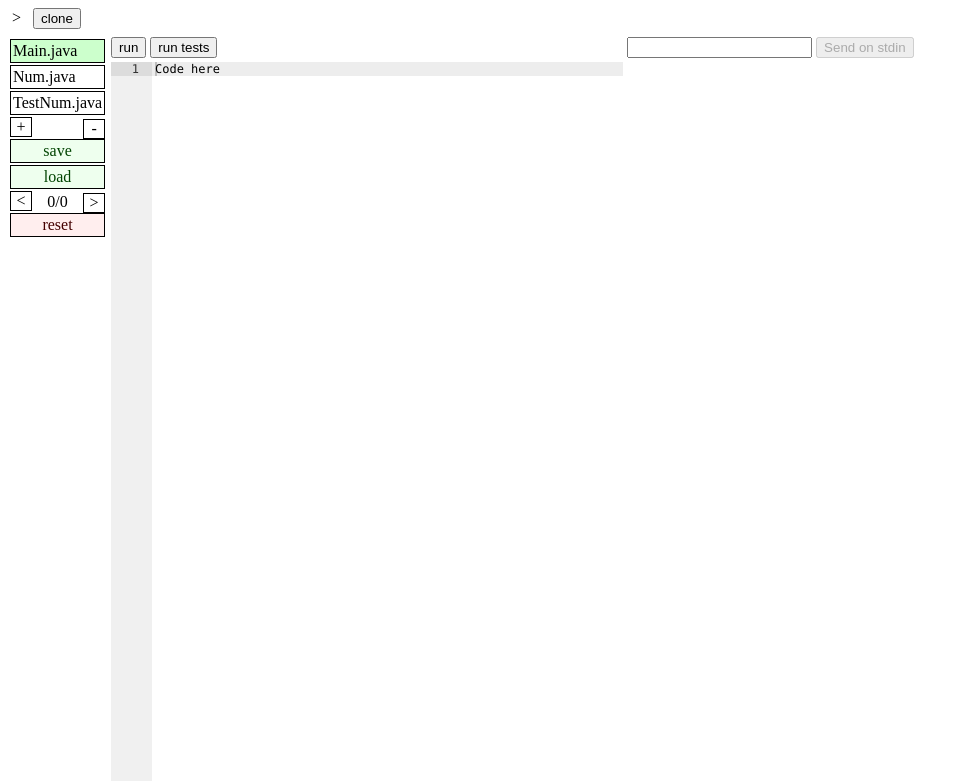
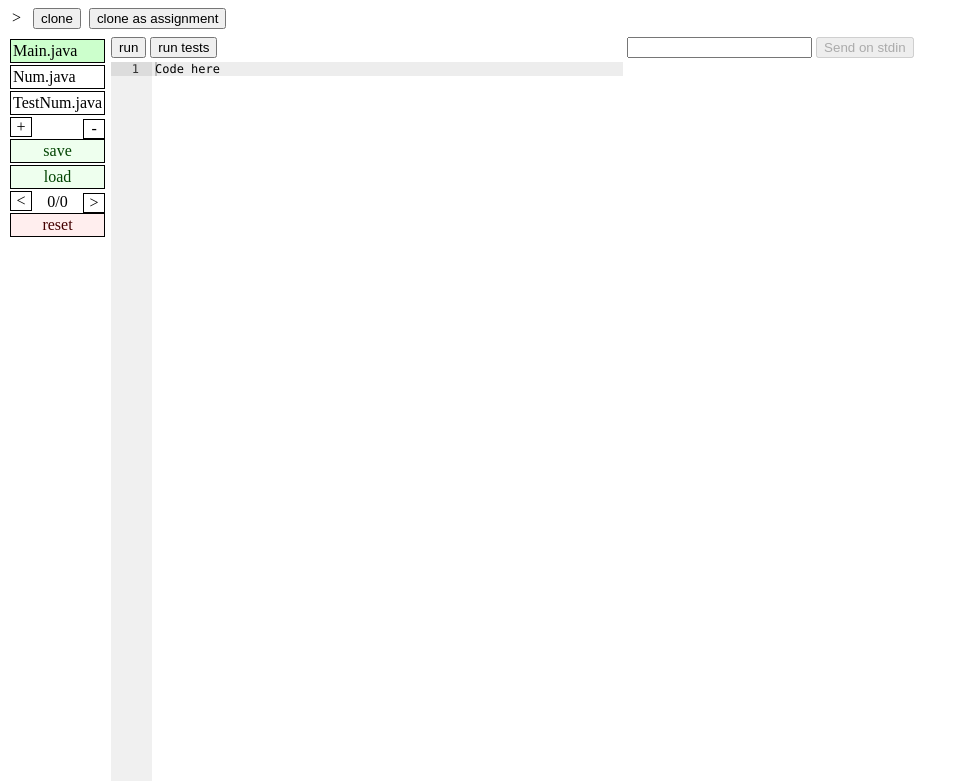
Before and after one commit to edanaher/idecl, a Flask app: template executors/simplejava/templates/editor.html in a window 1280 px wide. Shown: the top 781 px of the page, without its empty margins (0-967 px from the left). Run offline with Flask 3, Linux system fonts and the light colour scheme; the template is opened without the code that fills it, so the values that code supplies are empty; parts of the project's set-up code (start-up, migrations or seed data) failed here and were passed over; some libraries are stand-ins or nearby versions.

Commit message:
Clone assignment, hiding test files.

```diff
--- a/client/main.css
+++ b/client/main.css
@@ -171,3 +171,8 @@
   display: inline-block;
   margin-left: 4px;
 }
+
+#cloneassignment {
+  display: inline-block;
+  margin-left: 4px;
+}
--- a/client/main.js
+++ b/client/main.js
@@ -710,25 +710,29 @@ var resetFiles = function() {
   initFiles();
 }
 
-var cloneProject = function(from, to) {
-  var files = localStorage.getItem("files|" + from);
-  localStorage.setItem("files|" + to, files);
-  for (var f in JSON.parse(files)) {
+var cloneProject = function(from, to, assignment) {
+  var files = JSON.parse(localStorage.getItem("files|" + from));
+  localStorage.setItem("files|" + to, JSON.stringify(files));
+  for (var f in files) {
     var contents = localStorage.getItem("files|" + from + "|" + f);
     localStorage.setItem("files|" + to + "|" + f, contents);
+    if (assignment) {
+      if (files[f].startsWith("Test") || files[f].endsWith("Test.java") || files[f].endsWith("Tests.java"))
+        localStorage.setItem("attrs|" + to + "|" + f, "h");
+    }
   }
   // TODO: Link to specific history number to track pre-clone history
   localStorage.setItem("cloned|" + to, from + "|" + 0);
 }
 
-var cloneProjectInit = function() {
+var cloneProjectInit = function(assignment) {
   var name = prompt("What is the new project name?");
 
   var xhr = new XMLHttpRequest();
   xhr.open("POST", "/classrooms/" + classroom_id + "/projects", true);
   xhr.onload = function() {
     var pid = xhr.response;
-    cloneProject(projectId(), pid);
+    cloneProject(projectId(), pid, assignment);
     alert("Cloned to project " + name);
   };
   var formdata = new FormData();
@@ -776,6 +780,10 @@ var initFiles = function() {
 
   var opened = false;
   for(f in filenames) {
+    var attrs = localStorage.getItem("attrs|" + projectId() + "|" + f);
+    console.log(("attrs|" + projectId() + "|" + f), attrs);
+    if (attrs && attrs.indexOf("h") != -1)
+      continue;
     var div = document.createElement("div");
     div.innerText = filenames[f];
     div.classList.add("filename");
@@ -827,6 +835,7 @@ window.onload = function() {
   editor.on("blur", saveFile);
   editor.on("change", markDirty);
   document.getElementById("cloneproject").addEventListener("click", cloneProjectInit);
+  document.getElementById("cloneassignment").addEventListener("click", function() { cloneProjectInit(true) });
   document.getElementById("addfile").addEventListener("click", addFile);
   document.getElementById("removefile").addEventListener("click", removeFile);
   document.getElementById("savefiles").addEventListener("click", saveToServer);
--- a/executors/simplejava/templates/editor.html
+++ b/executors/simplejava/templates/editor.html
@@ -12,6 +12,7 @@
       <div id="classroomname"><a href="/classrooms/{{ classroom_id }}/projects">{{ classroom_name }}</a></div> &gt;
       <div id="projectname">{{ project_name }}</div>
       <button id="cloneproject">clone</button>
+      <button id="cloneassignment">clone as assignment</button>
     </div>
     <div id="maincontent">
       <div id="filecontainer">
```
Also changed, not shown: executors/simplejava/db.py (+6 -1 lines).
